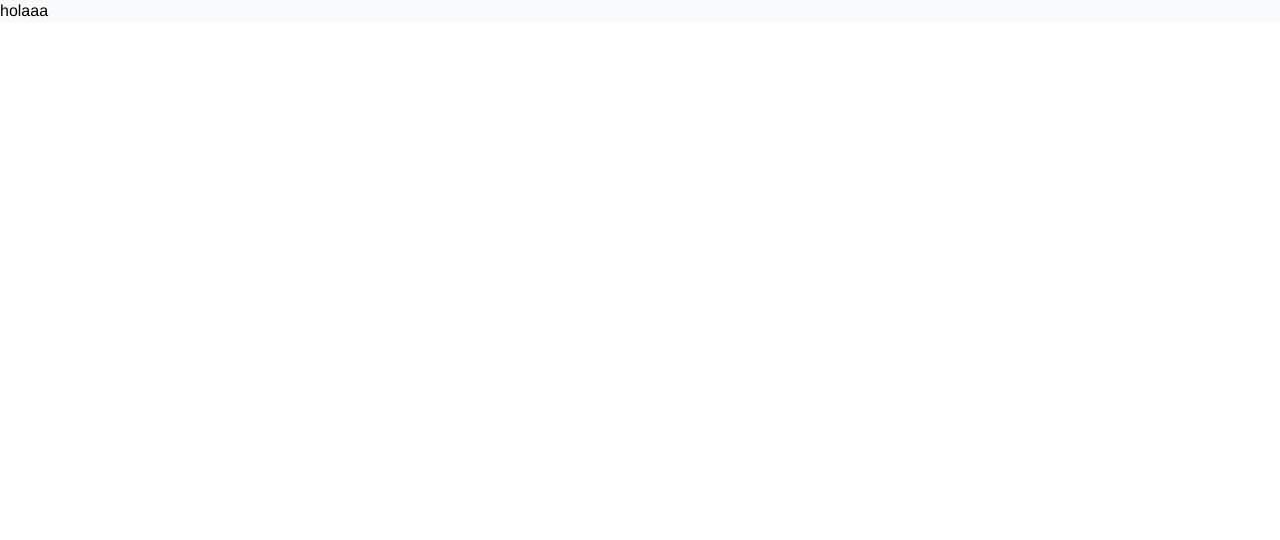
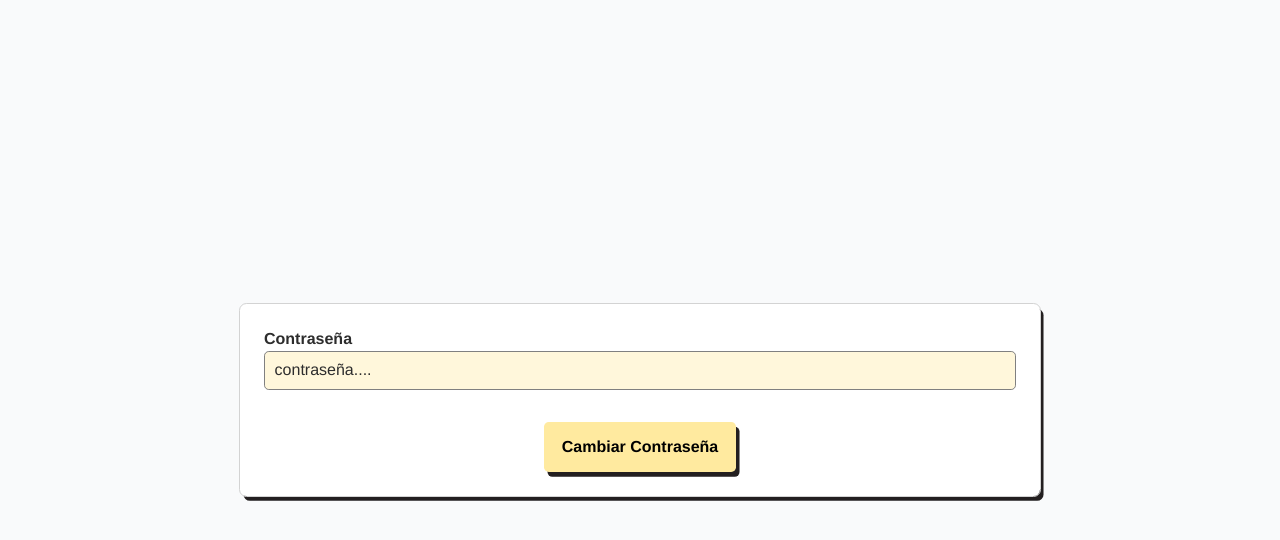
Before and after one commit to JoseIu/apv-MERN, a React (Vite) app in the folder frontend/: page /olvide-password/1 in a window 1280 px wide. Shown: the top 540 px of the page. Built offline with nearby package versions, Linux system fonts and the light colour scheme.

Commit message:
adding ressetPWD, back and front

```diff
--- a/frontend/src/css/styles.css
+++ b/frontend/src/css/styles.css
@@ -174,7 +174,7 @@
 	color: var(--primary-color);
 }
 .Form-submit {
-	width: 11rem;
+	width: 12rem;
 	padding: 1em;
 	margin-left: auto;
 	margin-right: auto;
@@ -231,3 +231,11 @@
 	flex-direction: column;
 	justify-content: space-between;
 }
+.reset-pwd {
+	height: 100vh;
+	display: flex;
+	flex-direction: column;
+	justify-content: center;
+	align-items: center;
+	row-gap: 2em;
+}
--- a/frontend/src/pages/ForgetPass.jsx
+++ b/frontend/src/pages/ForgetPass.jsx
@@ -1,14 +1,42 @@
+import { useState } from 'react';
+import Alert from '../components/alerts/Alert';
 import FormEmail from '../components/form-components/FormEmail';
 import FormNav from '../components/form-components/FormNav';
 import FormSubmit from '../components/form-components/FromSubmit';
+import conectDB from '../helpers/ConectDB';
 
-const ForgetPass = () => (
+const ForgetPass = () => {
+	const [email, setEmail] = useState('');
+	const [alert, setAlert] = useState({});
+
+	const handelSumbmit = async e => {
+		e.preventDefault();
+		console.log('desde handelSumbmit');
+
+		if (email === '') return setAlert({ msg: 'El email no es valido', errorActive: true });
+
+		try {
+			const data = await conectDB('veterinarios/olvide-password', 'POST', { email });
+
+			const { msg, error } = data;
+			if (error) return setAlert({ msg: error, errorActive: true });
+
+			setAlert({ msg, errorActive: false });
+			console.log(data);
+		} catch (error) {
+			console.log(error);
+		}
+	};
+	const { msg } = alert;
+	return (
 		<div className='Login wrapper'>
 			<a className='Logo' href='#'>
 				LOGO
 			</a>
-		<form action='POST' className='Form'>
-			<FormEmail />
+
+			{msg && <Alert alert={alert} />}
+			<form action='POST' className='Form' onSubmit={handelSumbmit}>
+				<FormEmail email={email} setEmail={setEmail} />
 				<FormSubmit value={'Enviar email'} />
 			</form>
 			<FormNav
@@ -19,5 +47,6 @@ const ForgetPass = () => (
 			/>
 		</div>
 	);
+};
 
 export default ForgetPass;
--- a/frontend/src/pages/ResetPWD.jsx
+++ b/frontend/src/pages/ResetPWD.jsx
@@ -1,5 +1,29 @@
+import { useState } from 'react';
+import Alert from '../components/alerts/Alert';
+import FormPassword from '../components/form-components/FormPassword';
+import FormSubmit from '../components/form-components/FromSubmit';
+
 const ResetPWD = () => {
-	return <p>holaaa</p>;
+	const [newPassword, setNewPassWord] = useState('');
+	const [alert, setAlert] = useState({});
+
+	const handelSumbmit = e => {
+		e.preventDefault();
+		if (newPassword === '') return setAlert({ msg: 'El campo es obligatorio', errorActive: true });
+	};
+
+	const { msg } = alert;
+	return (
+		<>
+			<div className='reset-pwd wrapper'>
+				{msg && <Alert alert={alert} />}
+				<form className='Form' onSubmit={e => handelSumbmit(e, newPassword)}>
+					<FormPassword password={newPassword} setPassword={setNewPassWord} />
+					<FormSubmit value={'Cambiar Contraseña'} />
+				</form>
+			</div>
+		</>
+	);
 };
 
 export default ResetPWD;
```
Also changed, not shown: 2 other files (tests, documents, lock files or other folders). Lines whose indentation alone changed are shown as unchanged.
